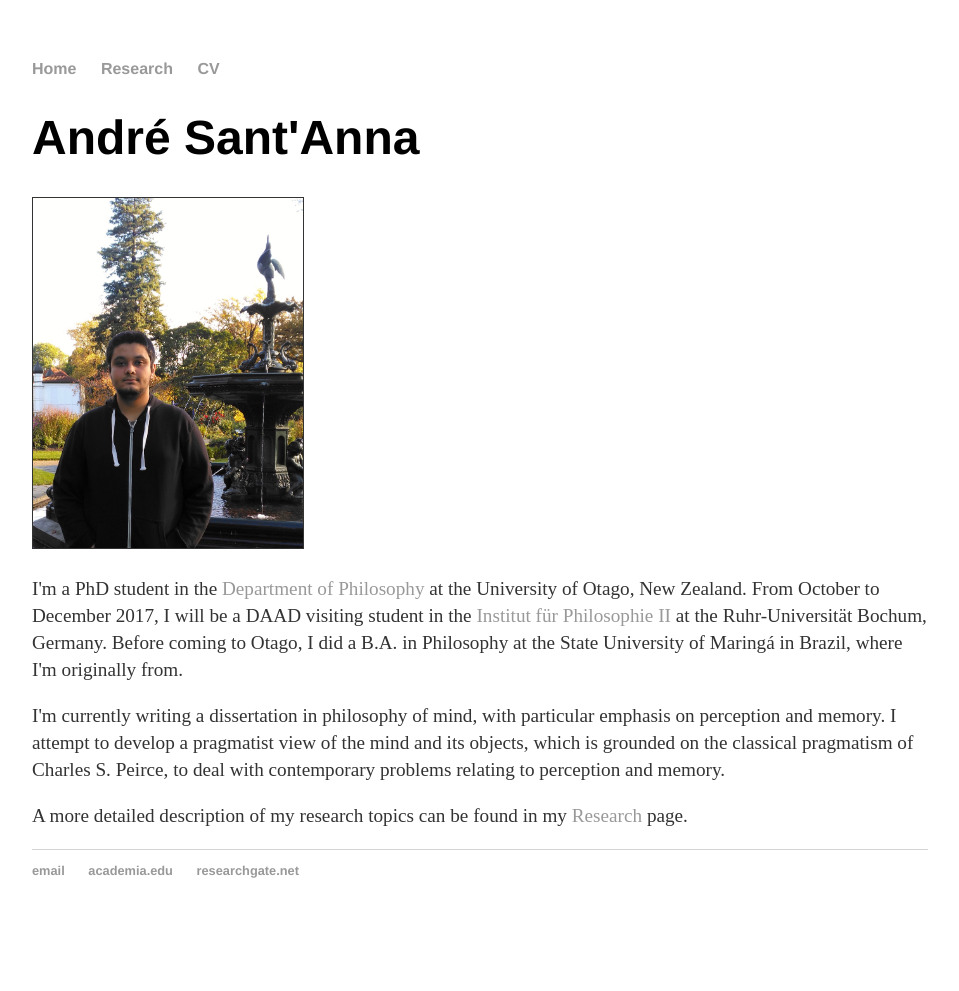
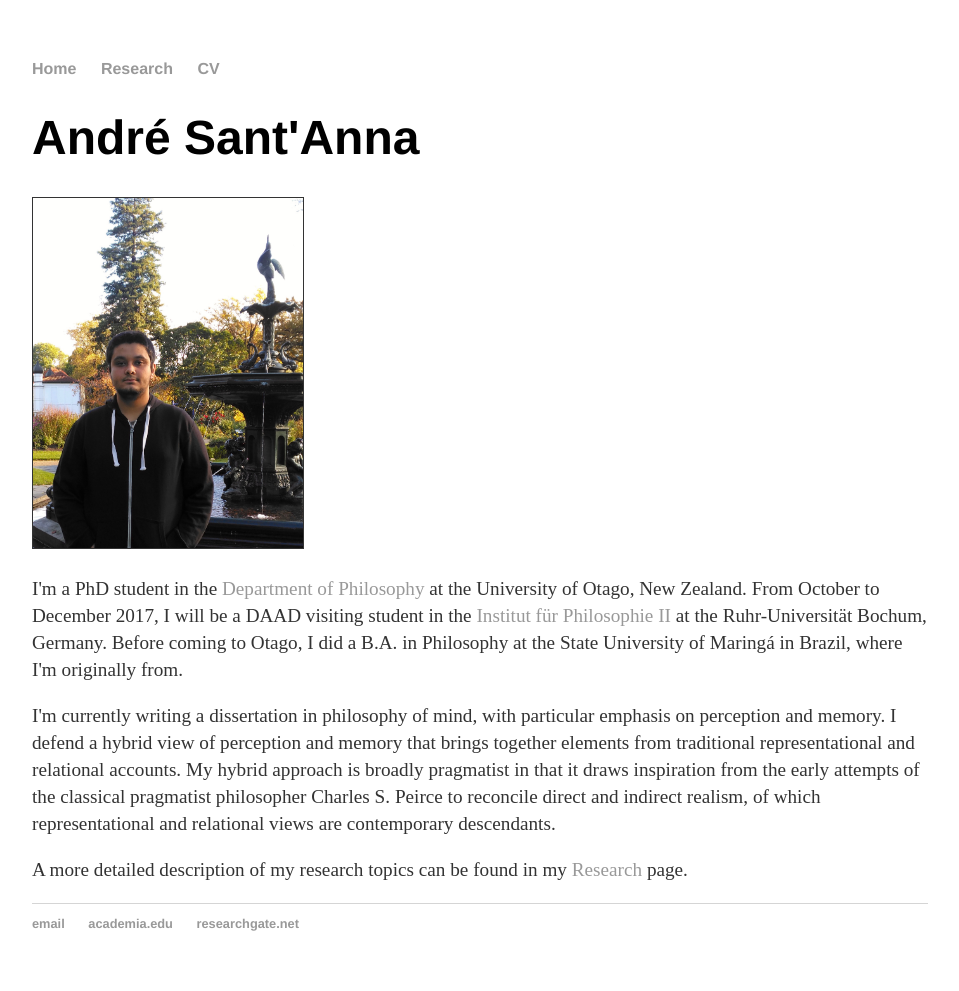
Before and after one commit to andresantanna/andresantanna.github.io, a Jekyll site: the page built from index.html, in a window 1280 px wide. Shown: the whole page, without its empty margins (160-1119 px from the left). Built offline with Jekyll 4.4.1, drawn with Linux system fonts in a browser that asks for light colours; comment, search, counter and statistics services are not loaded; before the commit the page ends 938 px from its top, so only the background shows below that.

Commit message:
Update index.html

```diff
--- a/index.html
+++ b/index.html
@@ -6,7 +6,7 @@ title: André Sant'Anna - Philosophy - University of Otago
 	<h1>André Sant'Anna</h1>
 	<p style="background-color:white"> <img src="andre.jpg" height="350px" width="270px" border="1px"> </p>
 	    <p>I'm a PhD student in the <a href="http://www.otago.ac.nz/philosophy/">Department of Philosophy</a> at the University of Otago, New Zealand. From October to December 2017, I will be a DAAD visiting student in the <a href="http://www.ruhr-uni-bochum.de/philosophy/ii/">Institut für Philosophie II</a> at the Ruhr-Universität Bochum, Germany. Before coming to Otago, I did a B.A. in Philosophy at the State University of Maringá in Brazil, where I'm originally from.</p>
-<p>I'm currently writing a dissertation in philosophy of mind, with particular emphasis on perception and memory. I attempt to develop a pragmatist view of the mind and its objects, which is grounded on the classical pragmatism of Charles S. Peirce, to deal with contemporary problems relating to perception and memory.</p>
+<p>I'm currently writing a dissertation in philosophy of mind, with particular emphasis on perception and memory. I defend a hybrid view of perception and memory that brings together elements from traditional representational and relational accounts. My hybrid approach is broadly pragmatist in that it draws inspiration from the early attempts of the classical pragmatist philosopher Charles S. Peirce to reconcile direct and indirect realism, of which representational and relational views are contemporary descendants.</p>
 <p>A more detailed description of my research topics can be found in my <a href="/research">Research</a> page.</p>
 
 </div><!-- /.blurb -->
```
